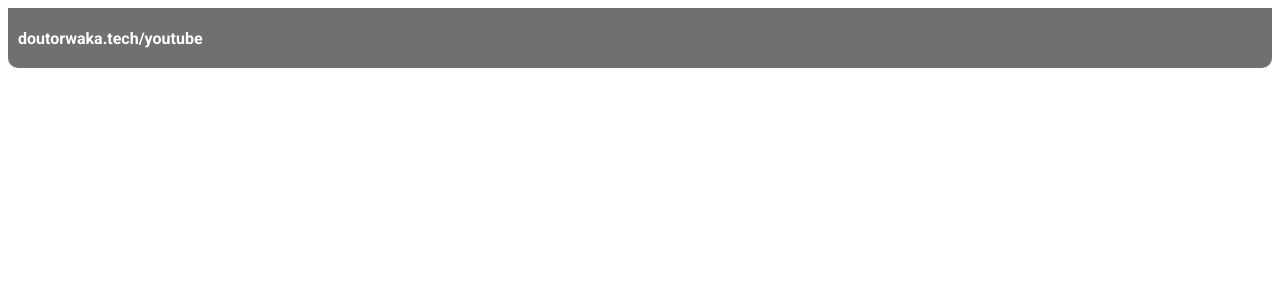
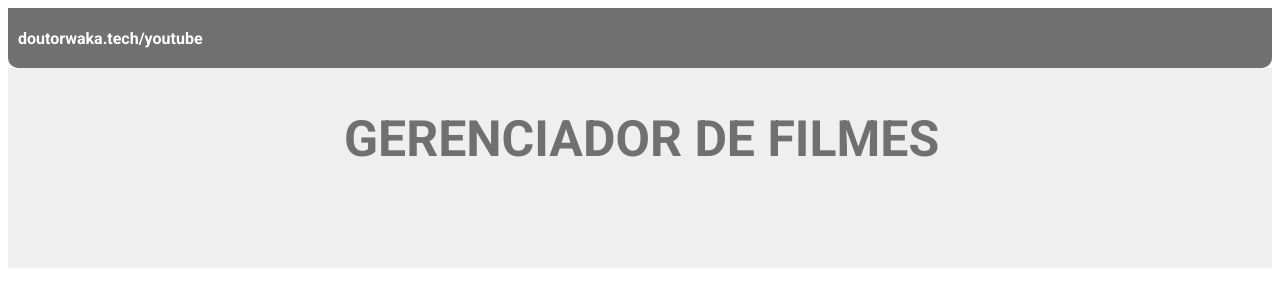
Before and after one commit to fsadao-fsa/proj2-sistemas-rotas, a React (Create React App) app: page / in a window 1280 px wide. Shown: the top 306 px of the page. Built offline with nearby package versions, Linux system fonts and the light colour scheme.

Commit message:
Criação da topbar com estilização do texto

```diff
--- a/src/App.jsx
+++ b/src/App.jsx
@@ -1,4 +1,5 @@
 import { Topbar } from "./components/topbar";
+import { Topbanner } from "./components/topbar/topbanner";
 import "./global.css";
 /* import logo from './logo.svg';
 import './App.css';
@@ -7,6 +8,7 @@
   return (
     <>
       <Topbar />
+      <Topbanner />
     </>
   );
 }
--- /dev/null
+++ b/src/components/topbar/topbanner/index.jsx
@@ -0,0 +1,10 @@
+import "./style.css";
+
+export function Topbanner() {
+    return (
+        <div className="topbanner">
+            <center className="topbanner">GERENCIADOR DE FILMES</center>
+        </div>
+    );
+
+}
--- /dev/null
+++ b/src/components/topbar/topbanner/style.css
@@ -0,0 +1,16 @@
+div.topbanner {
+    height: 200px;
+    background-color: #EFEFEF;
+}
+
+center.topbanner {
+    font-size: 50px;
+    font-weight: bold;
+    color: #707070;
+    position: absolute;
+    top: 110px;
+    text-align: center;
+    /* background-color: aqua; */
+    width: 99%;
+
+}
```
